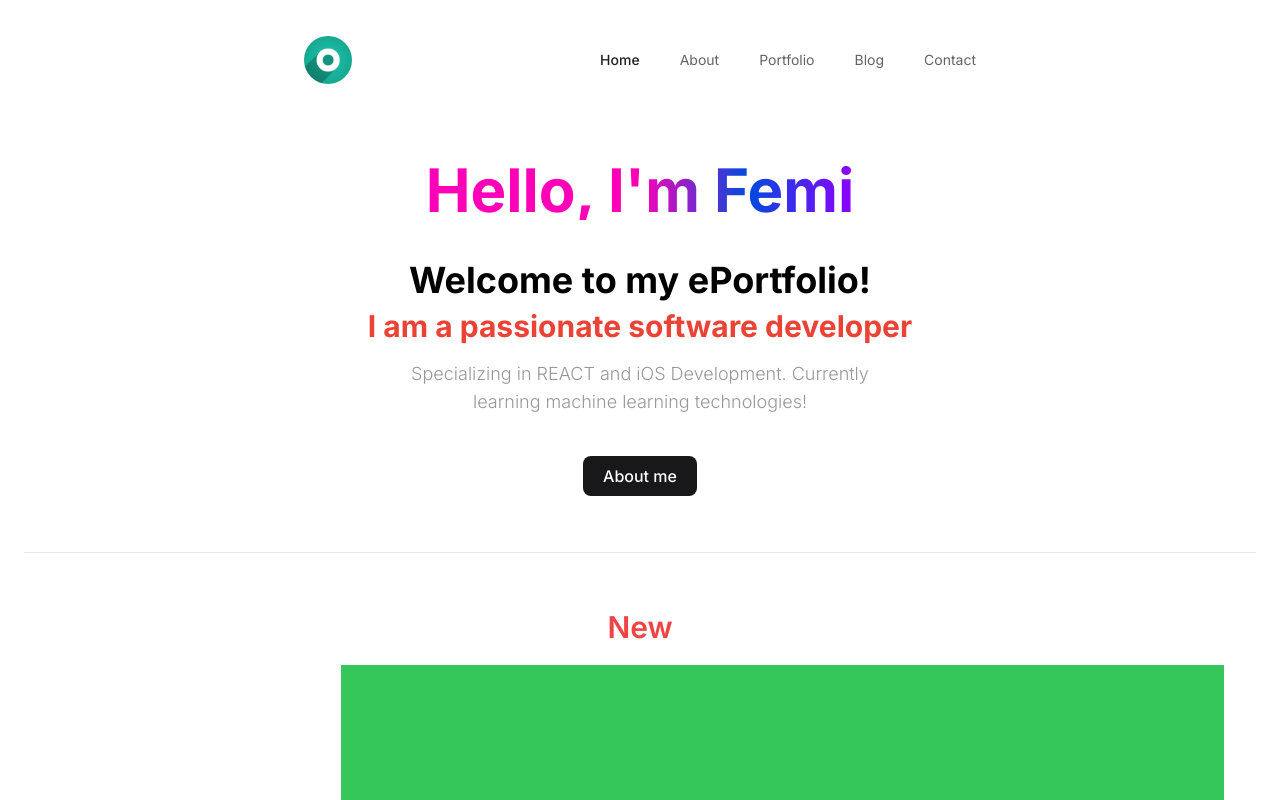
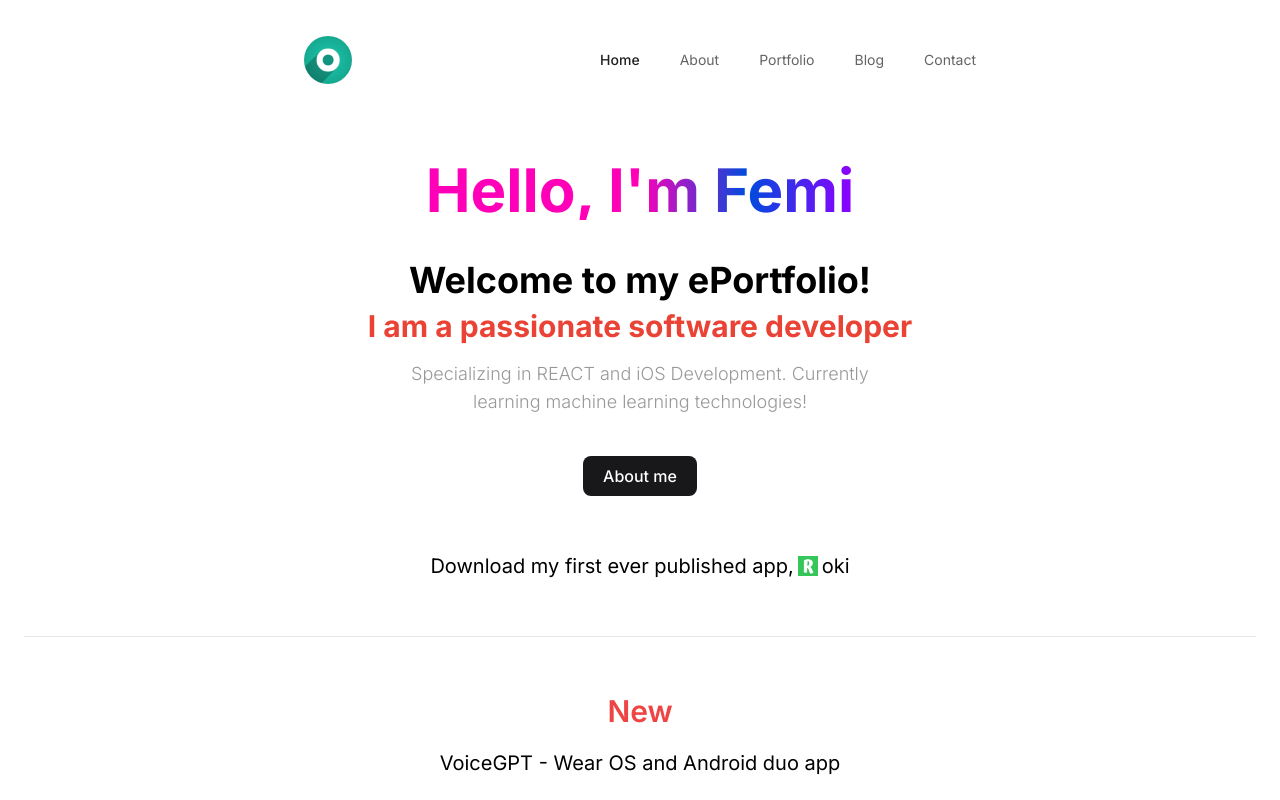
Before and after one commit to Femosky/portfolio-website, a Next.js app: page / in a window 1280 px wide. Shown: the top 800 px of the page. Built offline with nearby package versions, Linux system fonts and the light colour scheme.

Commit message:
image fix attempt 5

```diff
--- a/app/page.js
+++ b/app/page.js
@@ -28,9 +28,19 @@ export default function Home() {
                     <div className="flex flex-col items-center w-full gap-14 justify-center">
                         <Intro redirectToAboutMe={redirectToAboutMe} />
 
-                        {showcaseItems.map((showcaseItem) => {
-                            return <ShowcaseItem key={showcaseItem.id} showcaseItem={showcaseItem} />;
-                        })}
+                        {showcaseItems.map((showcaseItem) =>
+                            showcaseItem.id === 0 ? (
+                                <h3 className="flex flex-col md:flex-row items-center justify-center gap-1 text-lg md:text-xl text-center">
+                                    Download my first ever published app,
+                                    <span className="inline-flex items-center gap-1 italic">
+                                        <img className="size-5" src="/roki-logo.png" alt="roki app logo" />
+                                    </span>
+                                    oki
+                                </h3>
+                            ) : (
+                                <ShowcaseItem key={showcaseItem.id} showcaseItem={showcaseItem} />
+                            )
+                        )}
 
                         <div className="w-full flex flex-col items-center">
                             <DividerLine />
```
